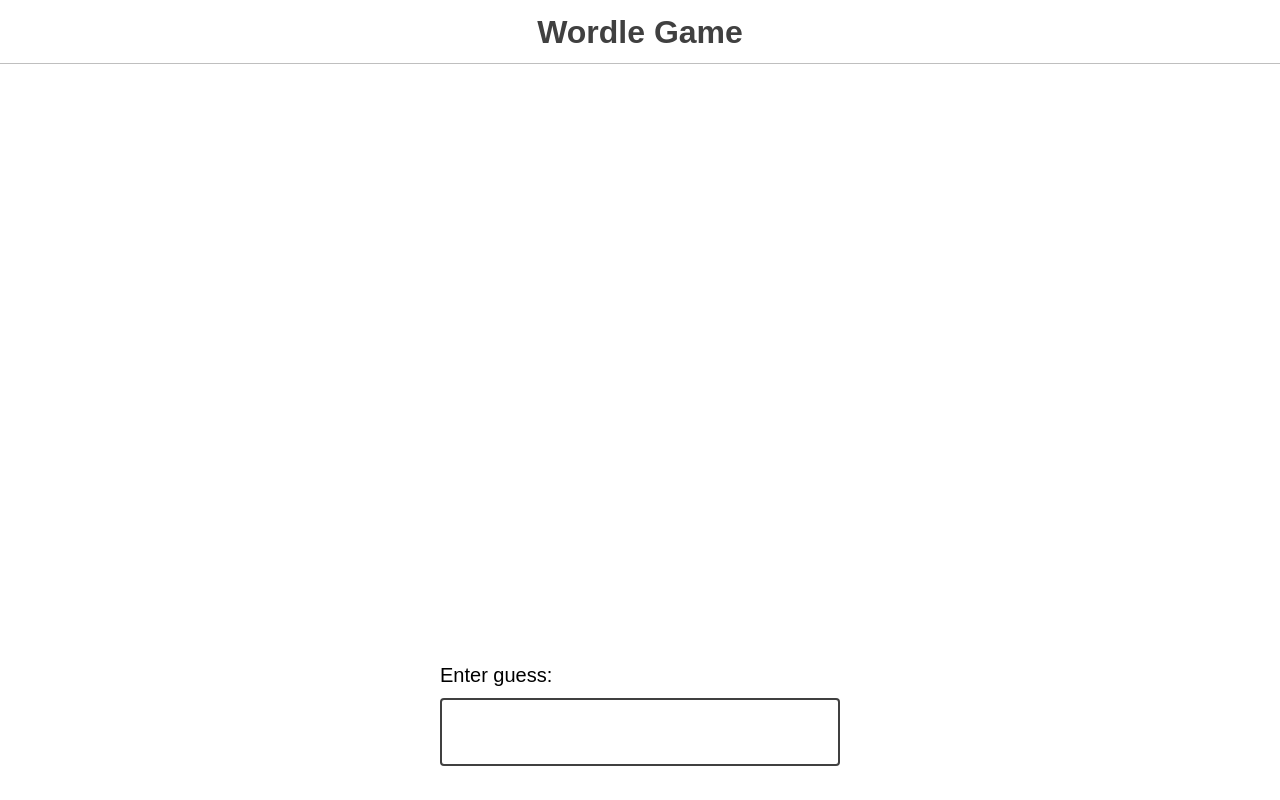
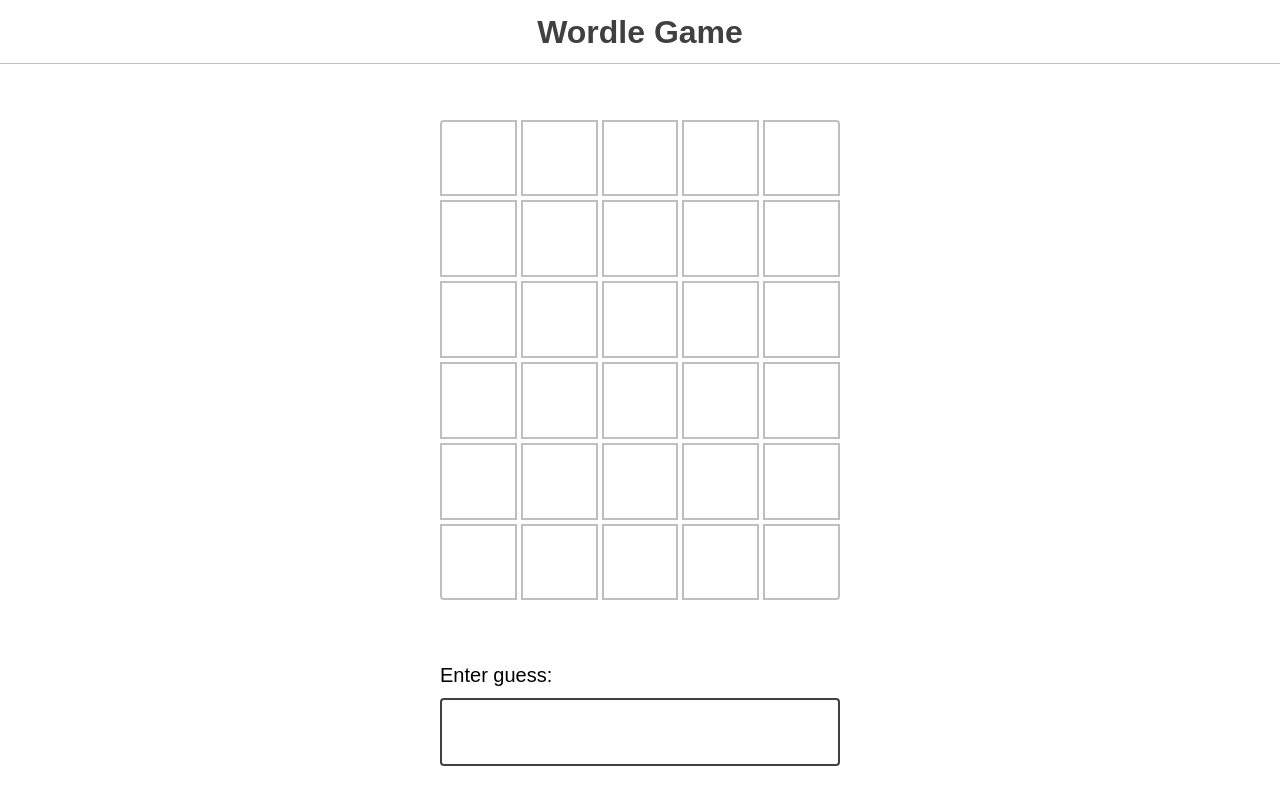
Before and after one commit to arialghifari/wordle-game, a React (Create React App) app: page / in a window 1280 px wide. Built offline with nearby package versions, Linux system fonts and the light colour scheme.

Commit message:
feat: guess slots

```diff
--- a/src/components/Game/Game.tsx
+++ b/src/components/Game/Game.tsx
@@ -13,7 +13,8 @@ function Game() {
   const [guesses, setGuesses] = React.useState<string[]>([]);
 
   function handleSubmitGuess(tentativeGuess: string) {
-    setGuesses((prevGuess) => [...prevGuess, tentativeGuess]);
+    if (guesses.length >= 6) return;
+    setGuesses((prevGuesses) => [...prevGuesses, tentativeGuess]);
   }
 
   return (
--- /dev/null
+++ b/src/components/Guess/Guess.tsx
@@ -0,0 +1,15 @@
+function Guess({ value }: { value?: string | undefined }) {
+  const valueArray = value ? value.split('') : ['', '', '', '', ''];
+
+  return (
+    <p className='guess'>
+      {valueArray.map((letter, index) => (
+        <span key={index} className='cell'>
+          {letter}
+        </span>
+      ))}
+    </p>
+  );
+}
+
+export default Guess;
--- /dev/null
+++ b/src/components/Guess/index.tsx
@@ -0,0 +1,2 @@
+export * from "./Guess";
+export { default } from "./Guess";
--- a/src/components/GuessResults/GuessResults.tsx
+++ b/src/components/GuessResults/GuessResults.tsx
@@ -1,10 +1,12 @@
+import { NUM_OF_GUESSES_ALLOWED } from '../../constants';
+import { range } from '../../utils';
+import Guess from '../Guess/';
+
 function GuessResults({ guesses }: { guesses: string[] }) {
   return (
     <div className='guess-results'>
-      {guesses.map((guess, index) => (
-        <p key={index} className='guess'>
-          {guess}
-        </p>
+      {range(NUM_OF_GUESSES_ALLOWED).map((index) => (
+        <Guess key={index} value={guesses[index]} />
       ))}
     </div>
   );
--- a/src/utils.ts
+++ b/src/utils.ts
@@ -2,7 +2,7 @@ export const sample = (arr: string[]) => {
   return arr[Math.floor(Math.random() * arr.length)];
 };
 
-export const range = (start: number, end: number | undefined, step = 1) => {
+export const range = (start: number, end?: number, step = 1) => {
   let output = [];
   if (typeof end === 'undefined') {
     end = start;
```
